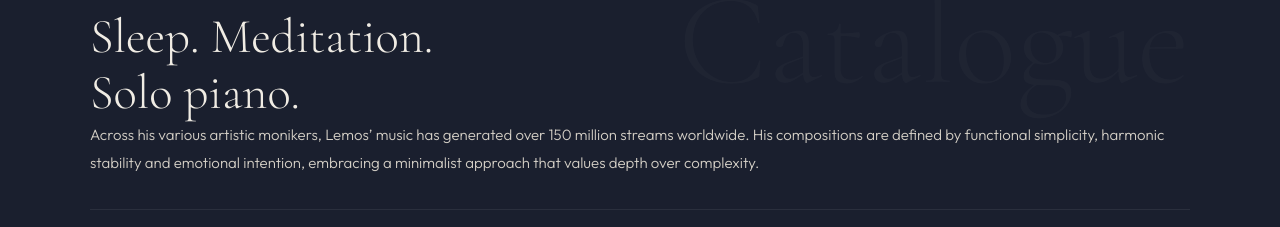
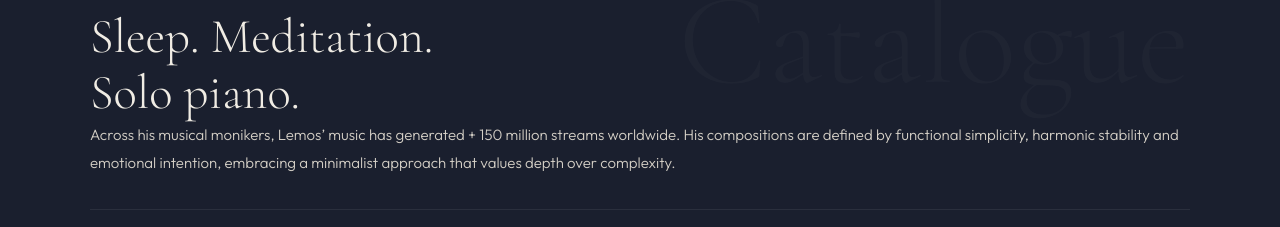
Before and after one commit to zetolemos79/lemos-composer, a plain HTML site: page index.html in a window 1280 px wide. Shown: the part 4220-4447 px from the top of the page. Drawn offline with nearby package versions, Linux system fonts and the light colour scheme.

Commit message:
Update index.html

```diff
--- a/index.html
+++ b/index.html
@@ -447,7 +447,7 @@ footer{background:var(--black);padding:30px 64px;border-top:1px solid var(--bord
     <div class="dsp-body">
       <h2 class="section-title reveal d1">Sleep. Meditation.<br>Solo piano.</h2>
       <p class="reveal d1">
-     Across his various artistic monikers, Lemos’ music has generated over 150 million streams worldwide. His compositions are defined by functional simplicity, harmonic stability and emotional intention, embracing a minimalist approach that values depth over complexity.
+     Across his musical monikers, Lemos’ music has generated + 150 million streams worldwide. His compositions are defined by functional simplicity, harmonic stability and emotional intention, embracing a minimalist approach that values depth over complexity.
       </p>
       <div class="dsp-counter reveal d2">
         <div class="dsp-counter-row">
```
